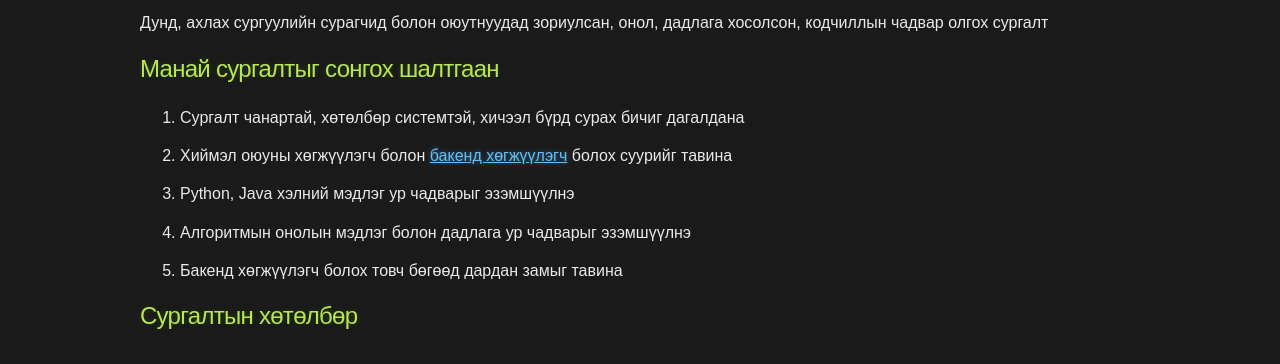
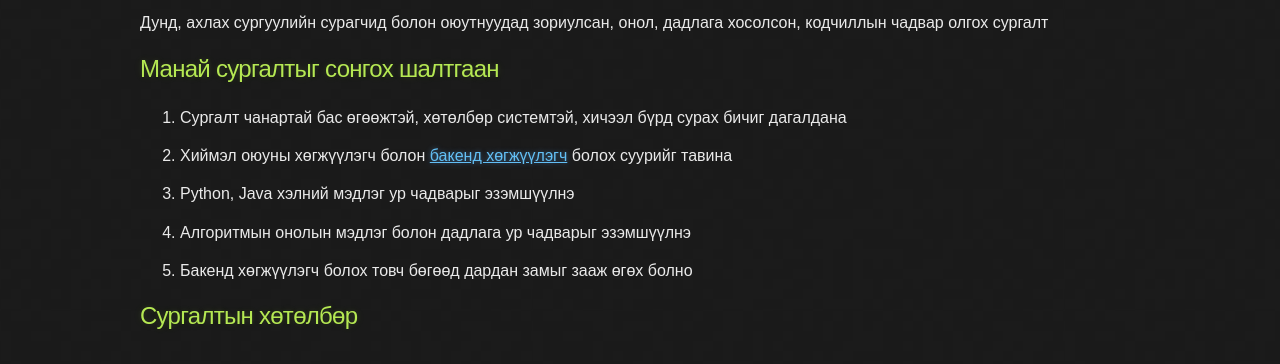
Before and after one commit to ganaatulgaa/corecode, a Jekyll site: the page built from index.md, in a window 1280 px wide. Shown: the part 222-586 px from the top of the page. Built offline with Jekyll 4.4.1, drawn with Linux system fonts in a browser that asks for light colours.

Commit message:
Update index.md

```diff
--- a/index.md
+++ b/index.md
@@ -6,7 +6,7 @@ layout: default
 
 ## Манай сургалтыг сонгох шалтгаан
 
-1. Сургалт чанартай, хөтөлбөр системтэй, хичээл бүрд сурах бичиг дагалдана
+1. Сургалт чанартай бас өгөөжтэй, хөтөлбөр системтэй, хичээл бүрд сурах бичиг дагалдана
 
 1. Хиймэл оюуны хөгжүүлэгч болон [бакенд хөгжүүлэгч](./backend.md) болох суурийг тавина
 
@@ -14,7 +14,7 @@ layout: default
 
 1. Алгоритмын онолын мэдлэг болон дадлага ур чадварыг эзэмшүүлнэ
 
-1. Бакенд хөгжүүлэгч болох товч бөгөөд дардан замыг тавина
+1. Бакенд хөгжүүлэгч болох товч бөгөөд дардан замыг зааж өгөх болно
 
 ## Сургалтын хөтөлбөр
 
```
